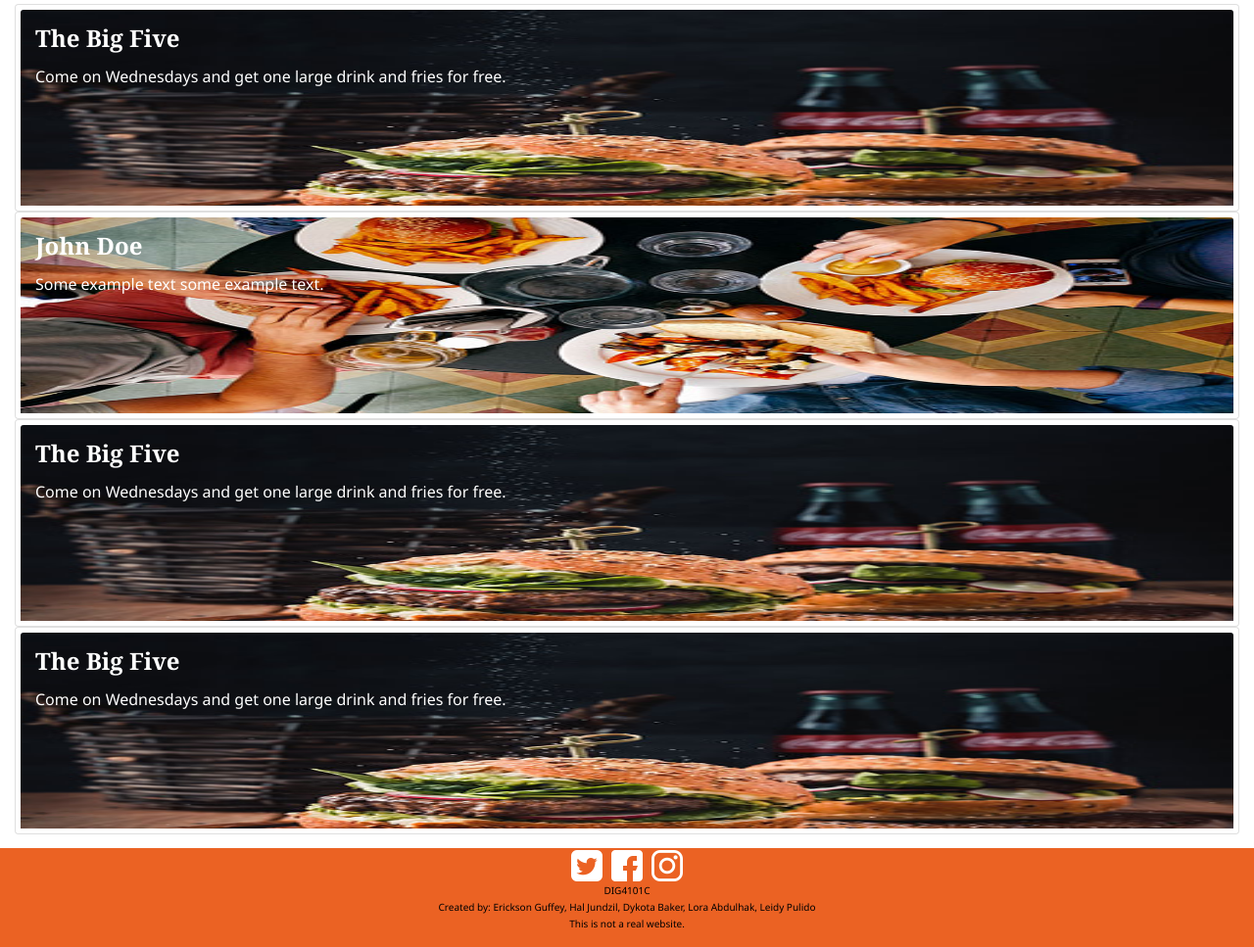
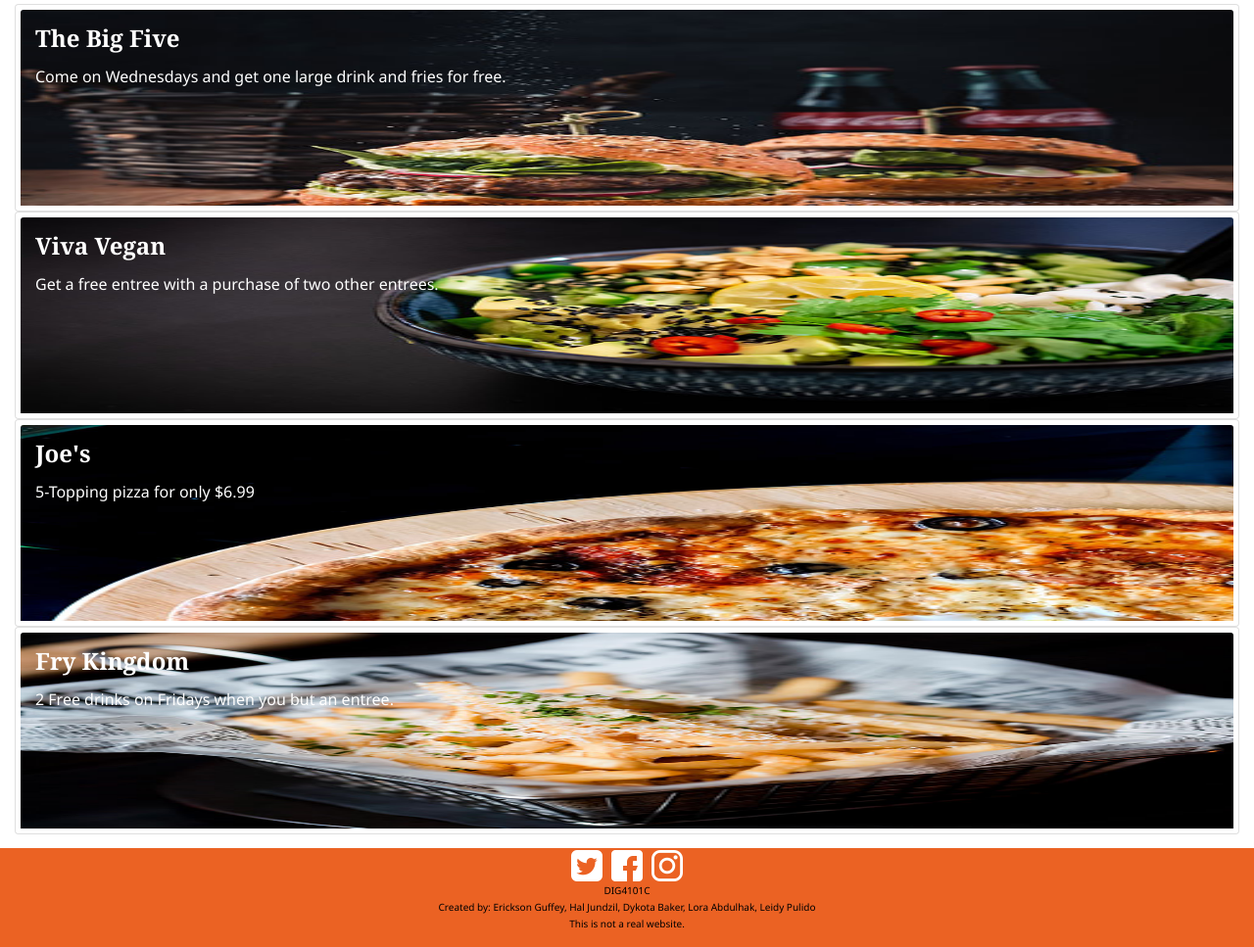
Before and after one commit to eguffey1/WebWorkshopGroup3, a PHP site: page /curbed/promo.html in a window 1280 px wide. Shown: the part 177-1144 px from the top of the page at 98% size. Run offline with PHP 8.4, Linux system fonts and the light colour scheme.

Commit message:
some updates

```diff
--- a/curbed/css/styles.css
+++ b/curbed/css/styles.css
@@ -107,3 +107,18 @@ color: #fff;
 .icon-social{
   padding: 3px;
 }
+
+/* Profile */
+
+#pro-header{
+  text-align: center;
+  padding: 10px;
+
+
+}
+#info{
+  padding:10px;
+}
+#car-info{
+  padding:10px;
+}
--- a/curbed/promo.html
+++ b/curbed/promo.html
@@ -67,24 +67,24 @@
       </div>
       </div>
       <div class="card img-fluid" style="width:100%; padding:5px">
-        <img class="card-img-top" src="images/burger.jpg" alt="Card image" style="width:100%;height:200px;  ">
+        <img class="card-img-top" src="images/vegan.jpg" alt="Card image" style="width:100%;height:200px;  ">
         <div class="card-img-overlay">
-          <h4 class="card-title">John Doe</h4>
-          <p class="card-text">Some example text some example text.</p>
+          <h4 class="card-title">Viva Vegan</h4>
+          <p class="card-text">Get a free entree with a purchase of two other entrees.</p>
         </div>
       </div>
       <div class="card img-fluid" style="width:100%; padding:5px">
-        <img class="card-img-top" src="images/burger2.jpg" alt="Card image" style="width:100%;height:200px;">
+        <img class="card-img-top" src="images/pizza.jpg" alt="Card image" style="width:100%;height:200px;">
         <div class="card-img-overlay">
-          <h4 class="card-title">The Big Five</h4>
-          <p class="card-text">Come on Wednesdays and get one large drink and fries for free.</p>
+          <h4 class="card-title">Joe's</h4>
+          <p class="card-text">5-Topping pizza for only $6.99</p>
         </div>
       </div>
       <div class="card img-fluid" style="width:100%; padding:5px">
-        <img class="card-img-top" src="images/burger2.jpg" alt="Card image" style="width:100%;height:200px;">
+        <img class="card-img-top" src="images/fries.jpg" alt="Card image" style="width:100%;height:200px;">
         <div class="card-img-overlay">
-          <h4 class="card-title">The Big Five</h4>
-          <p class="card-text">Come on Wednesdays and get one large drink and fries for free.</p>
+          <h4 class="card-title">Fry Kingdom</h4>
+          <p class="card-text">2 Free drinks on Fridays when you but an entree.</p>
         </div>
       </div>
 
```
Also changed, not shown: curbed/profile.html (+7 -6 lines), curbed/images/profile.png (added).
